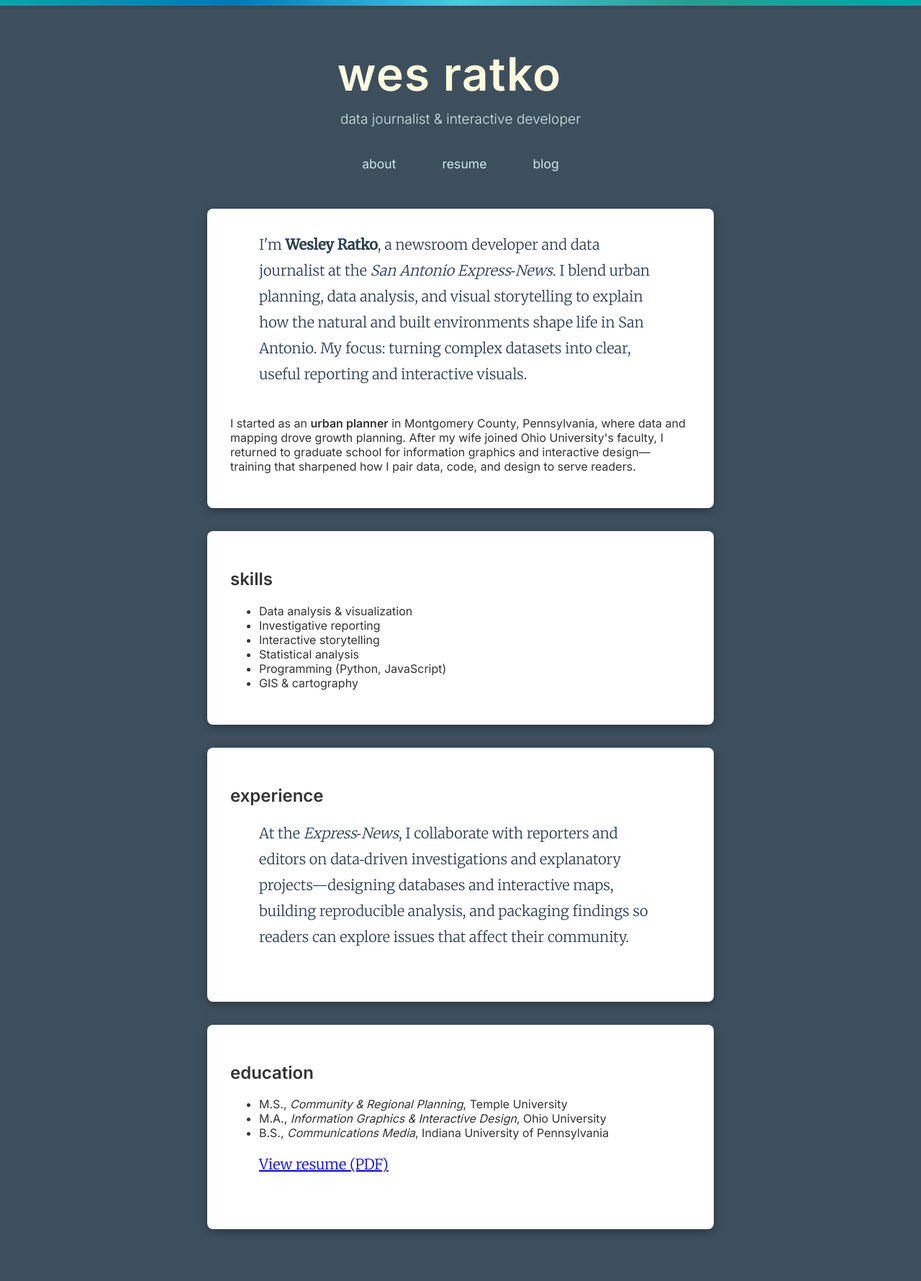
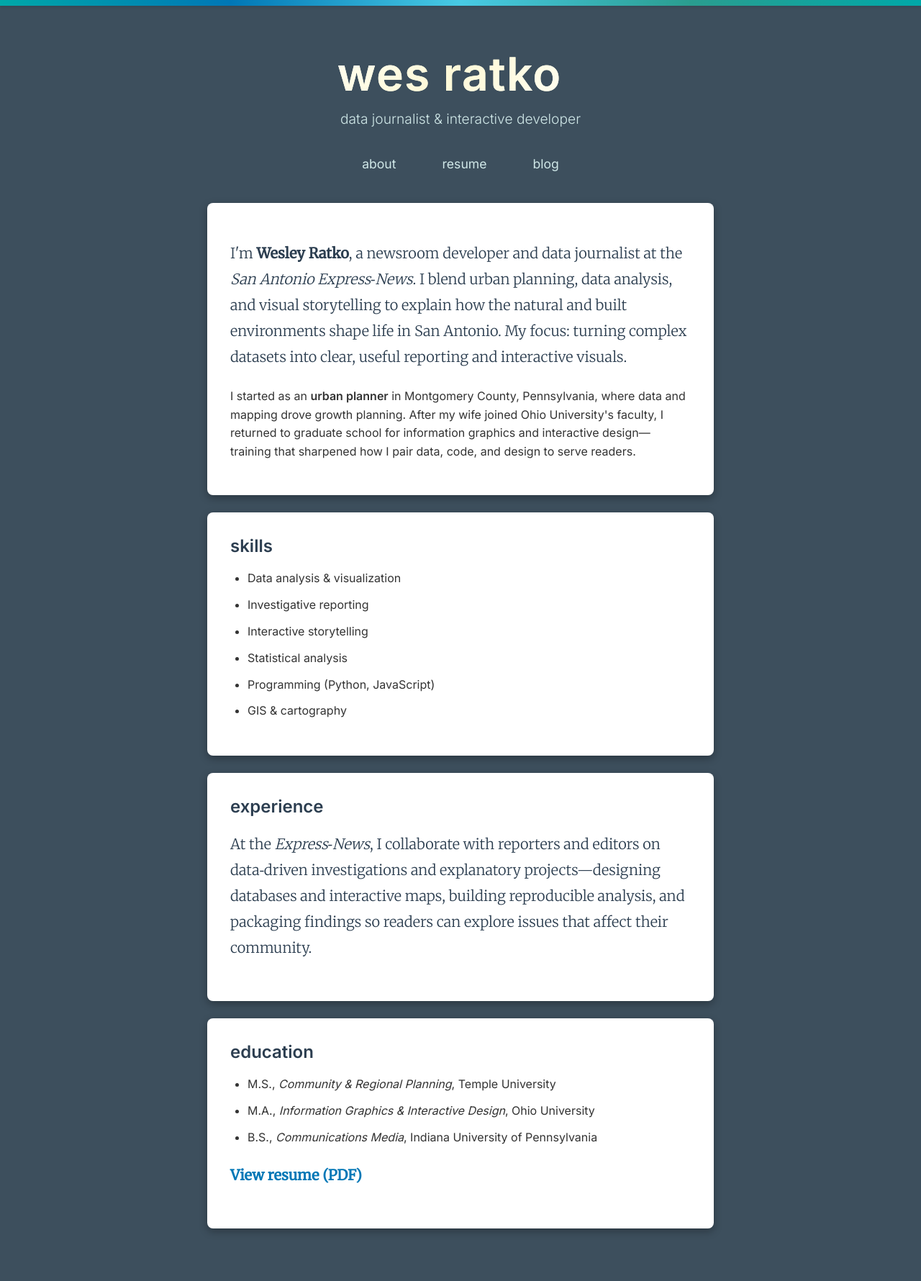
Before and after one commit to misterwes/wbr_portfolio, a Jekyll site: the page about.html, which Jekyll copies as it is, in a window 1280 px wide. Shown: the whole page at 72% size. Built offline with Jekyll 4.4.1, drawn with Linux system fonts in a browser that asks for light colours.

Commit message:
Cleaned up CSS rules.

```diff
--- a/about.html
+++ b/about.html
@@ -26,8 +26,6 @@
         >
         <a href="/blog/">blog</a>
       </nav>
-
-            </nav>
 
       <div class="content">
         <p>
--- a/main.css
+++ b/main.css
@@ -1,4 +1,7 @@
-/* Base styles */
+/* ==========================================================================
+   BASE STYLES
+   ========================================================================== */
+
 html,
 body {
   font-family: 'Inter', sans-serif;
@@ -8,7 +11,7 @@
   padding: 0;
 }
 
-/* Masculine accent bar at the top */
+/* Top accent bar */
 body::before {
   content: '';
   position: absolute;
@@ -28,54 +31,10 @@
   box-shadow: 0 2px 4px rgba(0, 0, 0, 0.1);
 }
 
-/* Header banner */
-header {
-  background: linear-gradient(135deg, #3c5977 0%, #1a4649 100%);
-  color: #ffffff;
-  padding: 6rem 2rem;
-  text-align: center;
-  margin-bottom: 3rem;
-  box-shadow: 0 4px 12px rgba(0, 0, 0, 0.15);
-}
+/* ==========================================================================
+   CONTAINER & LAYOUT
+   ========================================================================== */
 
-header h1 {
-  color: #ffffff;
-  margin-bottom: 1rem;
-  font-size: 4rem;
-  font-weight: 600;
-  letter-spacing: 0.05em;
-  text-shadow: 0 2px 4px rgba(0, 0, 0, 0.2);
-}
-
-.tagline {
-  margin-top: 0.25rem;
-  margin-bottom: 1.25rem;
-  font-size: 1.2rem;
-  color: #d0e8e8;
-  font-weight: 300;
-}
-
-.content {
-  max-width: 40em;
-  margin: 1.5rem auto;
-  text-align: left;
-  background-color: #ffffff;
-  padding: 2rem;
-  border-radius: 8px;
-  box-shadow: 0 4px 12px rgba(0, 0, 0, 0.3);
-}
-
-.content > p:first-of-type {
-  font-family: 'Merriweather', Georgia, serif;
-  font-size: 1.25rem;
-  line-height: 1.8;
-  max-width: 28em;
-  margin: 0 auto 2.5rem;
-  font-weight: 300;
-  color: #2c3e50;
-}
-
-/* Container to center content */
 .container {
   max-width: 800px;
   margin: 0 auto;
@@ -84,37 +43,11 @@
   position: relative;
 }
 
-.container::before {
-  content: '';
-  position: absolute;
-  top: 0;
-  left: 0;
-  right: 0;
-  height: 6px;
-  background: linear-gradient(
-    90deg,
-    #1a4649 0%,
-    #3c5977 33%,
-    #6d9496 66%,
-    #35503d 100%
-  );
-}
+/* ==========================================================================
+   TYPOGRAPHY
+   ========================================================================== */
 
-h1 {
-  font-size: 2.5rem;
-  font-weight: 600;
-  margin-bottom: 0.5rem;
-  margin-top: 1.5rem;
-  letter-spacing: 0.05em;
-  text-transform: lowercase;
-  color: #fffef0;
-  background: linear-gradient(135deg, #fffef0 0%, #fef9d8 50%, #fffef0 100%);
-  -webkit-background-clip: text;
-  -webkit-text-fill-color: transparent;
-  background-clip: text;
-}
-
-/* Distinctive name styling */
+/* Main heading (name) */
 h1.name {
   font-size: 4rem;
   font-weight: 700;
@@ -128,7 +61,15 @@
   -webkit-background-clip: text;
   -webkit-text-fill-color: transparent;
   background-clip: text;
-  position: relative;
+}
+
+h1.name a {
+  color: inherit;
+  text-decoration: none;
+  background: inherit;
+  -webkit-background-clip: text;
+  -webkit-text-fill-color: transparent;
+  background-clip: text;
 }
 
 /* Blinking cursor */
@@ -151,7 +92,36 @@
   }
 }
 
-/* Navigation styles */
+/* Tagline */
+.tagline {
+  margin-top: 0.25rem;
+  margin-bottom: 1.25rem;
+  font-size: 1.2rem;
+  color: #d0e8e8;
+  font-weight: 300;
+}
+
+/* Section headers for project categories */
+h3.section-header {
+  font-size: 1.25rem;
+  font-weight: 600;
+  color: #fffef0;
+  margin: 3rem 0 1.5rem;
+  text-align: left;
+  letter-spacing: 0.05em;
+  text-transform: uppercase;
+  border-bottom: 2px solid #f4c430;
+  padding-bottom: 0.5rem;
+}
+
+h3.section-header:first-of-type {
+  margin-top: 2rem;
+}
+
+/* ==========================================================================
+   NAVIGATION
+   ========================================================================== */
+
 nav {
   margin-bottom: 1.5rem;
   display: flex;
@@ -168,7 +138,6 @@
   transition: all 0.3s ease;
   padding: 0.5rem 1rem;
   border-radius: 4px;
-  position: relative;
 }
 
 nav a:hover {
@@ -177,47 +146,69 @@
   transform: translateY(-2px);
 }
 
-/* Page-specific styles */
+/* ==========================================================================
+   CONTENT CARDS (About page, etc)
+   ========================================================================== */
+
 .content {
+  max-width: 40em;
+  margin: 1.5rem auto;
   text-align: left;
-  margin-top: 2rem;
+  background-color: #ffffff;
+  padding: 2rem;
+  border-radius: 8px;
+  box-shadow: 0 4px 12px rgba(0, 0, 0, 0.3);
 }
 
-.content img {
-  max-width: 100%;
-  height: auto;
-  margin: 1rem 0;
-  border-radius: 4px;
+/* First paragraph - special serif styling */
+.content > p:first-of-type {
+  font-family: 'Merriweather', Georgia, serif;
+  font-size: 1.25rem;
+  line-height: 1.8;
+  font-weight: 300;
+  color: #2c3e50;
+  margin-bottom: 1.5rem;
 }
 
-footer {
-  margin-top: 4rem;
-  padding: 1rem 0;
-  text-align: center;
-  font-size: 0.9rem;
-  color: #666;
+.content h2 {
+  font-size: 1.5rem;
+  font-weight: 600;
+  color: #2c3e50;
+  margin-top: 0;
+  margin-bottom: 1rem;
 }
 
-/* Section headers */
-h3.section-header {
-  font-size: 1.25rem !important;
-  font-weight: 600 !important;
-  color: #fffef0 !important;
-  margin: 3rem 0 1.5rem !important;
-  text-align: left !important;
-  letter-spacing: 0.05em !important;
-  text-transform: uppercase !important;
-  border-bottom: 2px solid #f4c430 !important;
-  padding-bottom: 0.5rem !important;
-  background: none !important;
-  background-color: transparent !important;
+.content p {
+  line-height: 1.6;
+  margin-bottom: 1rem;
+  color: #333;
 }
 
-h3.section-header:first-of-type {
-  margin-top: 2rem !important;
+.content ul {
+  line-height: 1.8;
+  padding-left: 1.5rem;
 }
 
-/* Projects section styles */
+.content li {
+  margin-bottom: 0.5rem;
+}
+
+.content a {
+  color: #0077b6;
+  text-decoration: none;
+  font-weight: 600;
+  transition: color 0.3s ease;
+}
+
+.content a:hover {
+  color: #00a8a8;
+  text-decoration: underline;
+}
+
+/* ==========================================================================
+   PROJECT CARDS (Index page)
+   ========================================================================== */
+
 .project {
   margin-bottom: 2rem;
   text-align: left;
@@ -232,11 +223,12 @@
 .project:hover {
   box-shadow: 0 6px 16px rgba(0, 0, 0, 0.4);
   transform: translateX(4px);
-  border-left-color: #ffff1b;
+  border-left-color: #f4c430;
 }
 
 .project h2 {
   font-size: 1.5rem;
+  margin-top: 0;
   margin-bottom: 0.5rem;
   color: #0077b6;
 }
@@ -258,21 +250,31 @@
 }
 
 .project p {
-  margin-bottom: 0.5rem;
+  line-height: 1.6;
+  margin-bottom: 0.75rem;
+  color: #333;
 }
 
 .project a {
-  color: #3c5977;
+  color: #0077b6;
   text-decoration: none;
   font-weight: 600;
-  background: linear-gradient(135deg, #1a4649 0%, #3c5977 50%, #6d9496 100%);
-  -webkit-background-clip: text;
-  -webkit-text-fill-color: transparent;
-  background-clip: text;
-  transition: all 0.3s ease;
+  transition: color 0.3s ease;
 }
 
 .project a:hover {
+  color: #00a8a8;
   text-decoration: underline;
-  filter: brightness(1.2);
 }
+
+/* ==========================================================================
+   FOOTER
+   ========================================================================== */
+
+footer {
+  margin-top: 4rem;
+  padding: 1rem 0;
+  text-align: center;
+  font-size: 0.9rem;
+  color: #d0e8e8;
+}
```
Also changed, not shown: 1 other file.
